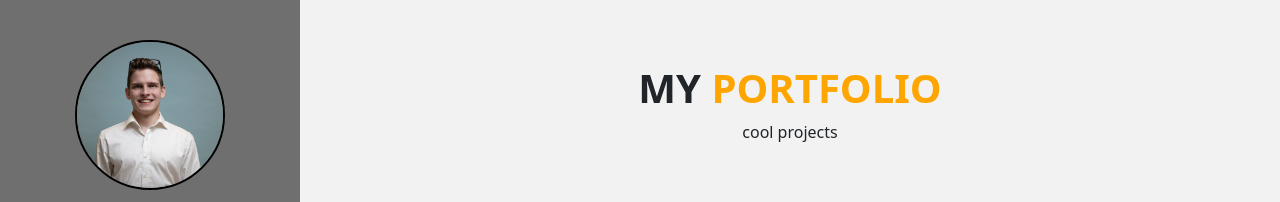
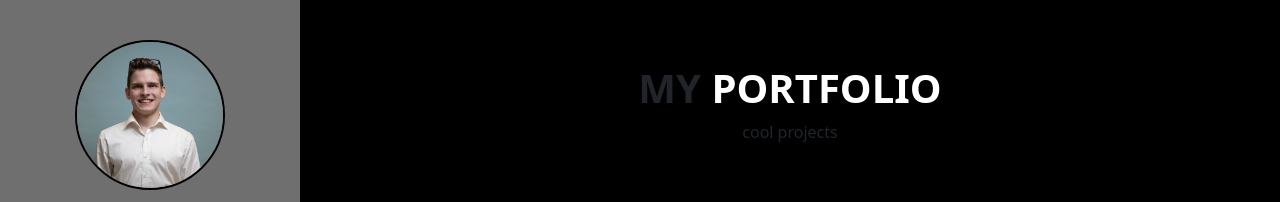
Before and after one commit to LuEklund/LuEklund.github.io, a plain HTML site: page index.html in a window 1280 px wide. Shown: the top 202 px of the page. Drawn offline with nearby package versions, Linux system fonts and the light colour scheme.

Commit message:
new stuff

```diff
--- a/style/Style.css
+++ b/style/Style.css
@@ -16,9 +16,8 @@ a:hover {
   text-decoration: none;
 }
 
-html,
 body {
-  /* background-color: black; */
+  background-color: black;
 }
 
 /* Profile sidebar */
@@ -142,7 +141,7 @@ position: absolute;
 .content {
 margin-left: 300px;
 padding: 0 56px;
-background-color: #f2f2f2;
+background-color: black;
 }
 
 #sideBarOverlay {
@@ -207,7 +206,7 @@ font-weight: 800;
 }
 
 .heading h1 span {
-color: orange;
+color: rgb(255, 255, 255);
 }
 
 .content > .intro {
```
Also changed, not shown: 1 other file.
